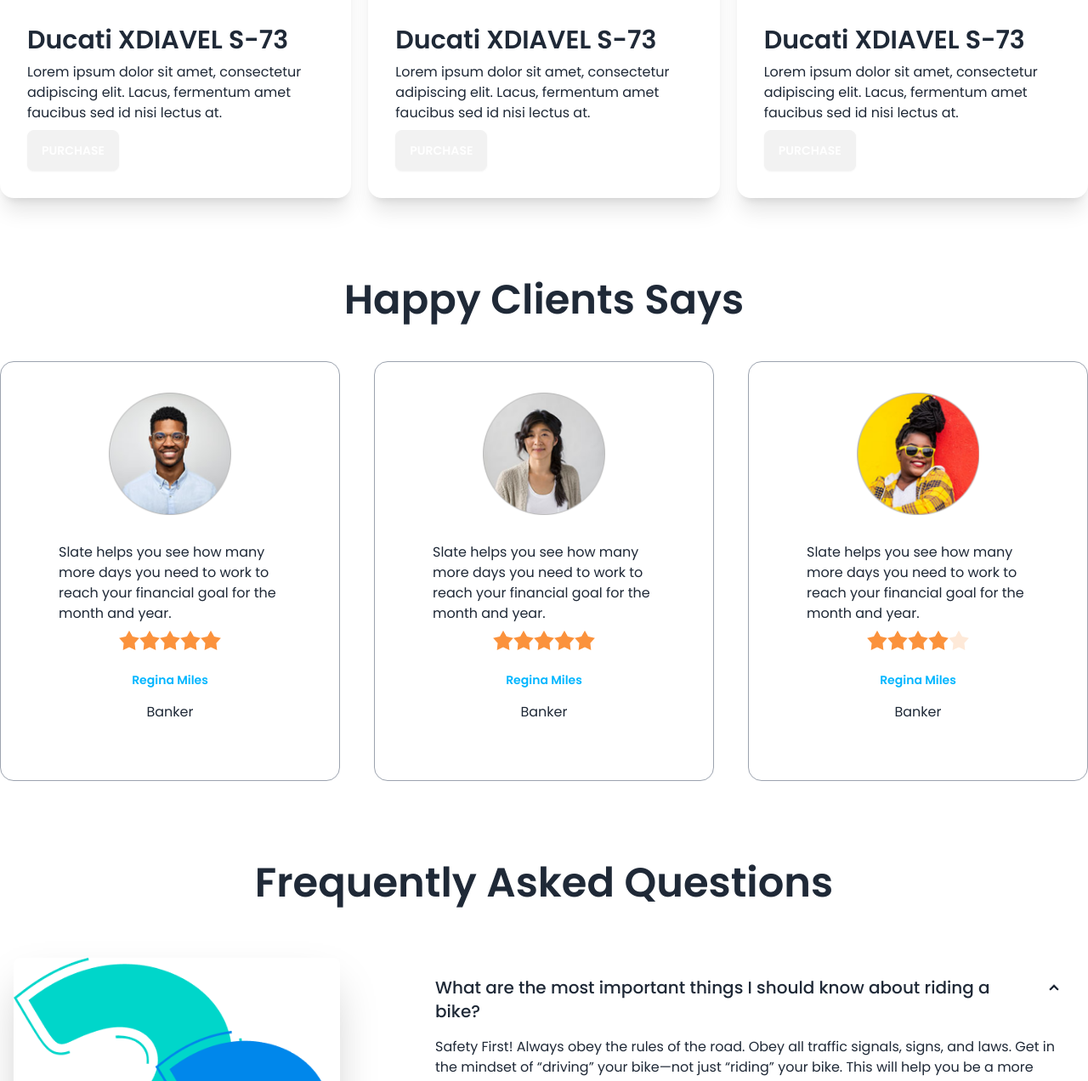
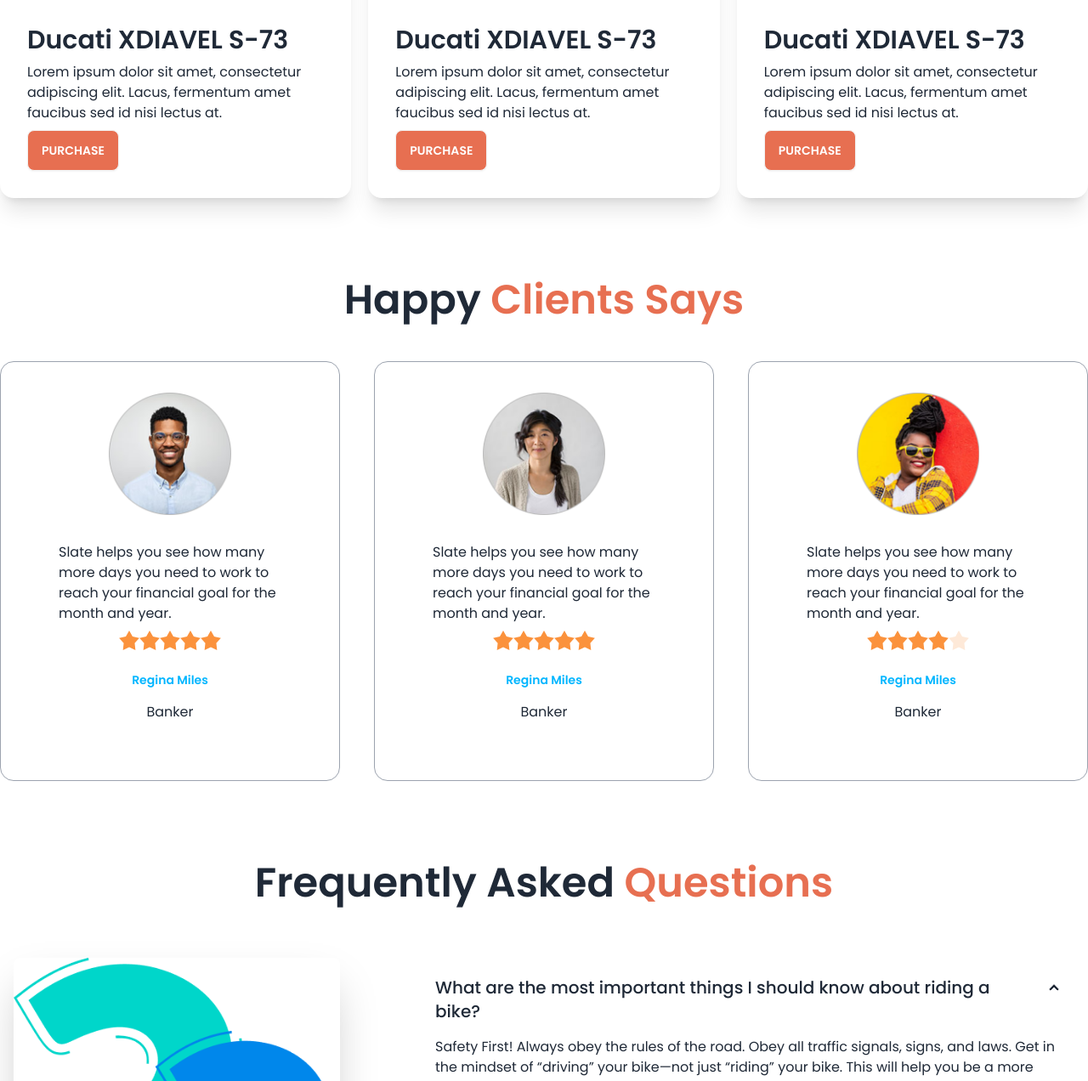
Before and after one commit to Mesbah088/Biker-zone, a plain HTML site: page index.html in a window 1280 px wide. Shown: the part 1549-2821 px from the top of the page at 85% size. Drawn offline with nearby package versions, Linux system fonts and the light colour scheme.

Commit message:
Final correction

```diff
--- a/index.html
+++ b/index.html
@@ -191,7 +191,7 @@
                         <p>Lorem ipsum dolor sit amet, consectetur adipiscing elit. Lacus, fermentum amet faucibus sed
                             id nisi lectus at.</p>
                         <div class="card-actions">
-                            <button class="btn text-white bg-bike-primary uppercase">Purchase</button>
+                            <button class="btn text-white bg-[#E76F51] uppercase">Purchase</button>
                         </div>
                     </div>
                 </div>
@@ -203,7 +203,7 @@
                         <p>Lorem ipsum dolor sit amet, consectetur adipiscing elit. Lacus, fermentum amet faucibus sed
                             id nisi lectus at.</p>
                         <div class="card-actions">
-                            <button class="btn text-white bg-bike-primary uppercase">Purchase</button>
+                            <button class="btn text-white bg-[#E76F51] uppercase">Purchase</button>
                         </div>
                     </div>
                 </div>
@@ -215,7 +215,7 @@
                         <p>Lorem ipsum dolor sit amet, consectetur adipiscing elit. Lacus, fermentum amet faucibus sed
                             id nisi lectus at.</p>
                         <div class="card-actions">
-                            <button class="btn text-white bg-bike-primary uppercase">Purchase</button>
+                            <button class="btn text-white bg-[#E76F51] uppercase">Purchase</button>
                         </div>
                     </div>
                 </div>
@@ -223,7 +223,7 @@
         </section>
         <!-- happy clients -->
         <section class="my-24">
-            <h3 class="text-5xl mb-12 font-semibold text-center">Happy <span class="text-bike-primary">Clients
+            <h3 class="text-5xl mb-12 font-semibold text-center">Happy <span class="text-[#E76F51]">Clients
                     Says</span></h3>
             <div class="grid gap-10 grid-cols-1 md:grid-cols-2 lg:grid-cols-3">
                 <!-- first review -->
@@ -294,7 +294,7 @@
         <!-- FAQ -->
         <section class="my-24">
             <h3 class="text-5xl mb-12 font-semibold text-center">Frequently Asked <span
-                    class="text-bike-primary">Questions</span></h3>
+                    class="text-[#E76F51]">Questions</span></h3>
             <div class="hero">
                 <div class="hero-content flex-col lg:gap-24 lg:flex-row">
                     <img src="/images/others/faq.png" class="w-3/4 lg:max-w-sm rounded-lg shadow-2xl" />
```
